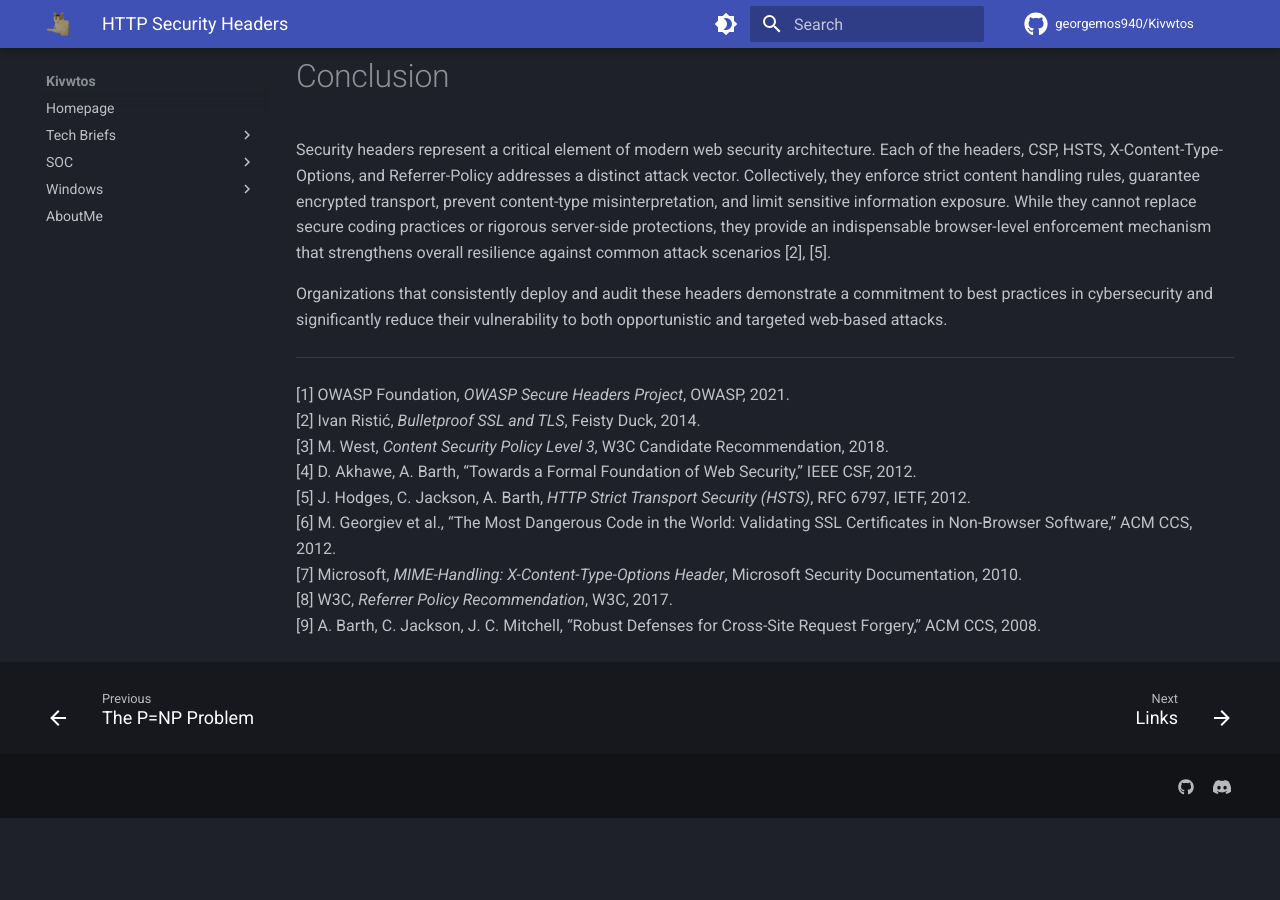
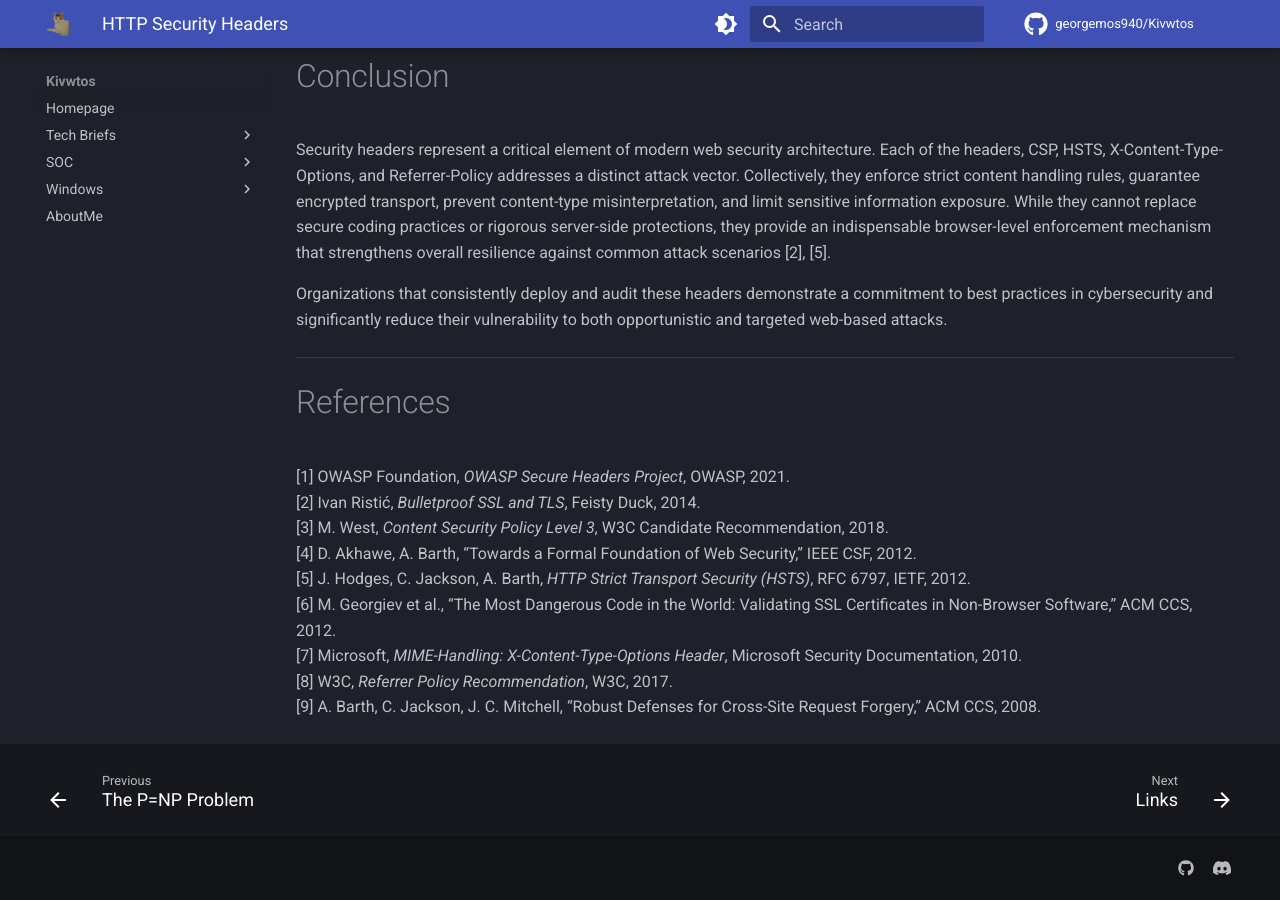
Before and after one commit to georgemos940/Kivwtos, an MkDocs documentation site: the page built from docs/tech briefs/website/sec_headers.md, in a window 1280 px wide and 900 px high, scrolled down 2890 px. Built offline with MkDocs 1.6.1 and Material for MkDocs 9.7.7, drawn with Linux system fonts in a browser that asks for light colours; comment, search, counter and statistics services are not loaded; before the commit the page ends 3708 px from its top, so only the background shows below that.

Commit message:
Update sec_headers.md

````diff
--- a/docs/tech briefs/website/sec_headers.md
+++ b/docs/tech briefs/website/sec_headers.md
@@ -29,7 +29,7 @@
 The **HTTP Strict-Transport-Security (HSTS)** header enforces the use of encrypted HTTPS connections by instructing the browser to reject all future attempts to connect via the insecure HTTP protocol [5]. This prevents downgrade attacks, where an attacker might attempt to force the browser into communicating over HTTP, and mitigates risks such as cookie hijacking during transmission.
 
 Example configuration:
-Strict-Transport-Security: max-age=63072000; includeSubDomains; preload
+```Strict-Transport-Security: max-age=63072000; includeSubDomains; preload```
 
 - **max-age=63072000** indicates that the browser must enforce HTTPS-only connections for two years.
 - **includeSubDomains** extends this protection to all subdomains, which is crucial since an attacker might otherwise target a weaker subdomain.
@@ -43,7 +43,7 @@
 The **X-Content-Type-Options** header addresses a browser feature called MIME-type sniffing. When this feature is enabled, browsers may try to infer the type of a file based on its content rather than strictly respecting the declared `Content-Type` header. While this behavior may increase compatibility, it also introduces security risks. Attackers can disguise malicious files, such as JavaScript code, under misleading content types to bypass filters [7].
 
 Example configuration:
-X-Content-Type-Options: nosniff
+```X-Content-Type-Options: nosniff```
 
 - **nosniff** disables MIME-type sniffing, forcing the browser to strictly enforce the MIME type declared by the server.
 
@@ -73,6 +73,7 @@
 
 
 ---
+# References
 
 [1] OWASP Foundation, _OWASP Secure Headers Project_, OWASP, 2021.
 [2] Ivan Ristić, _Bulletproof SSL and TLS_, Feisty Duck, 2014.
````
